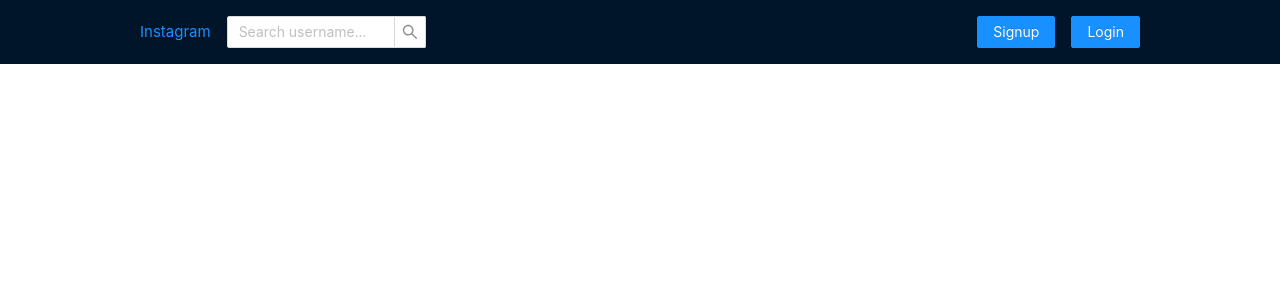
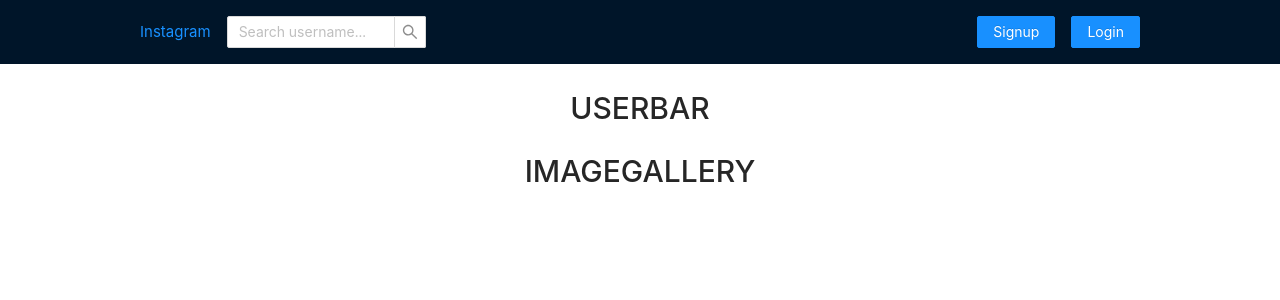
Before and after one commit to luciovitorio/instagramVueCourse, a Vue app: page /profile/1 in a window 1280 px wide. Shown: the top 300 px of the page. Built offline with nearby package versions, Linux system fonts and the light colour scheme.

Commit message:
Criação da view profile

```diff
--- a/src/components/NavbarCP.vue
+++ b/src/components/NavbarCP.vue
@@ -1,14 +1,20 @@
 <script setup>
 import { ref } from 'vue'
-import { RouterLink } from 'vue-router'
+import { RouterLink, useRouter } from 'vue-router'
 
 import Container from './ContainerCP.vue'
 import AuthModalCP from './AuthModalCP.vue'
 
 const searchUserName = ref('')
 const isAuthenticated = ref(false)
+const router = useRouter()
 
-const onSearch = () => {}
+const onSearch = () => {
+  if (searchUserName.value) {
+    router.push(`/profile/${searchUserName.value}`)
+    searchUserName.value = ''
+  }
+}
 </script>
 
 <template>
--- /dev/null
+++ b/src/components/ProfileCP.vue
@@ -0,0 +1,21 @@
+<script setup>
+import ContainerCP from './ContainerCP.vue'
+</script>
+
+<template>
+  <ContainerCP>
+    <div class="profile-container">
+      <h1>USERBAR</h1>
+      <h1>IMAGEGALLERY</h1>
+    </div>
+  </ContainerCP>
+</template>
+
+<style scoped>
+.profile-container {
+  display: flex;
+  flex-direction: column;
+  align-items: center;
+  padding: 20px 0;
+}
+</style>
--- a/src/router/index.js
+++ b/src/router/index.js
@@ -1,5 +1,6 @@
 import { createRouter, createWebHistory } from 'vue-router'
 import HomeView from '../views/HomeView.vue'
+import ProfileView from '../views/ProfileView.vue'
 
 const router = createRouter({
   history: createWebHistory(import.meta.env.BASE_URL),
@@ -8,6 +9,11 @@ const router = createRouter({
       path: '/',
       name: 'home',
       component: HomeView
+    },
+    {
+      path: '/profile/:username',
+      name: 'profile',
+      component: ProfileView
     }
   ]
 })
--- /dev/null
+++ b/src/views/ProfileView.vue
@@ -0,0 +1,7 @@
+<script setup>
+import Profile from '../components/ProfileCP.vue'
+</script>
+
+<template>
+  <Profile />
+</template>
```
